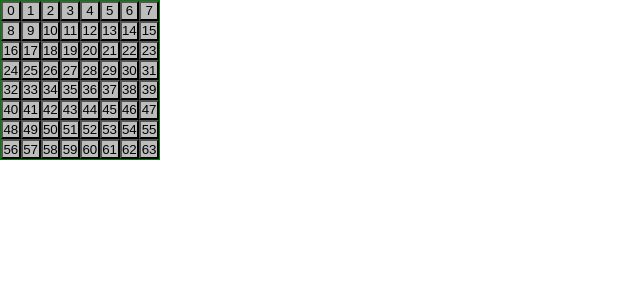
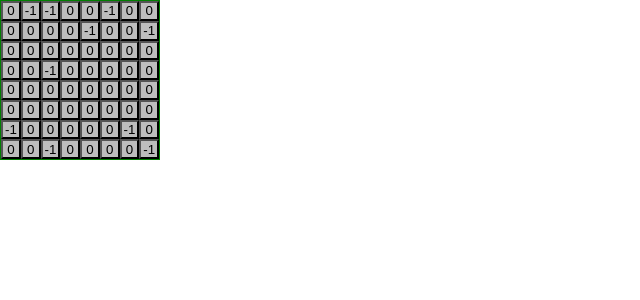
Before and after one commit to min9120/minesweeper-game, a React (Create React App) app: page / in a window 1280 px wide. Shown: the top 300 px of the page, without its empty margins (0-640 px from the left). Built offline with nearby package versions, Linux system fonts and the light colour scheme.

Commit message:
[feat] 지뢰 위치 랜덤하게 넣는 로직 추가

```diff
--- /dev/null
+++ b/config-overrides.js
@@ -0,0 +1,5 @@
+const { addDecoratorsLegacy, disableEsLint, override } = require('customize-cra');
+
+module.exports = {
+  webpack: override(disableEsLint(), addDecoratorsLegacy()),
+};
--- a/package.json
+++ b/package.json
@@ -50,6 +50,9 @@
     "@types/styled-components": "^5.1.25",
     "core-decorators": "^0.20.0",
     "customize-cra": "^1.0.0",
+    "eslint-config-google": "^0.14.0",
+    "eslint-config-prettier": "^8.5.0",
+    "eslint-plugin-prettier": "^4.0.0",
     "prettier": "2.6.2",
     "react-app-rewired": "^2.2.1"
   }
--- a/src/components/board.tsx
+++ b/src/components/board.tsx
@@ -1,10 +1,27 @@
+import * as React from 'react';
 import styled from 'styled-components';
 
 function Board() {
-  let mineMap = [];
-  for (let i = 0; i < 64; i++) {
-    mineMap.push(`${i}`);
+  const WIDTH: number = 8;
+  const TOTAL_CELL: number = WIDTH * WIDTH;
+  const TOTAL_MINE: number = 10;
+  const mineMap = new Array(TOTAL_CELL).fill(0);
+
+  function getRandomInt(max: number) {
+    return Math.floor(Math.random() * max);
   }
+
+  for (let i = 0; i < TOTAL_MINE; i++) {
+    const randomInt = getRandomInt(TOTAL_CELL);
+
+    if (mineMap[randomInt] === -1) {
+      i--;
+      continue;
+    }
+
+    mineMap[randomInt] = -1;
+  }
+
   return (
     <Wrapper>
       {mineMap.map((el, index) => {
--- a/src/pages/index.tsx
+++ b/src/pages/index.tsx
@@ -1,3 +1,4 @@
+import * as React from 'react';
 import Board from '../components/board';
 
 function MainPage() {
```
Also changed, not shown: config-override.js (deleted, +0 -9 lines), 1 other file (tests, documents, lock files or other folders).
